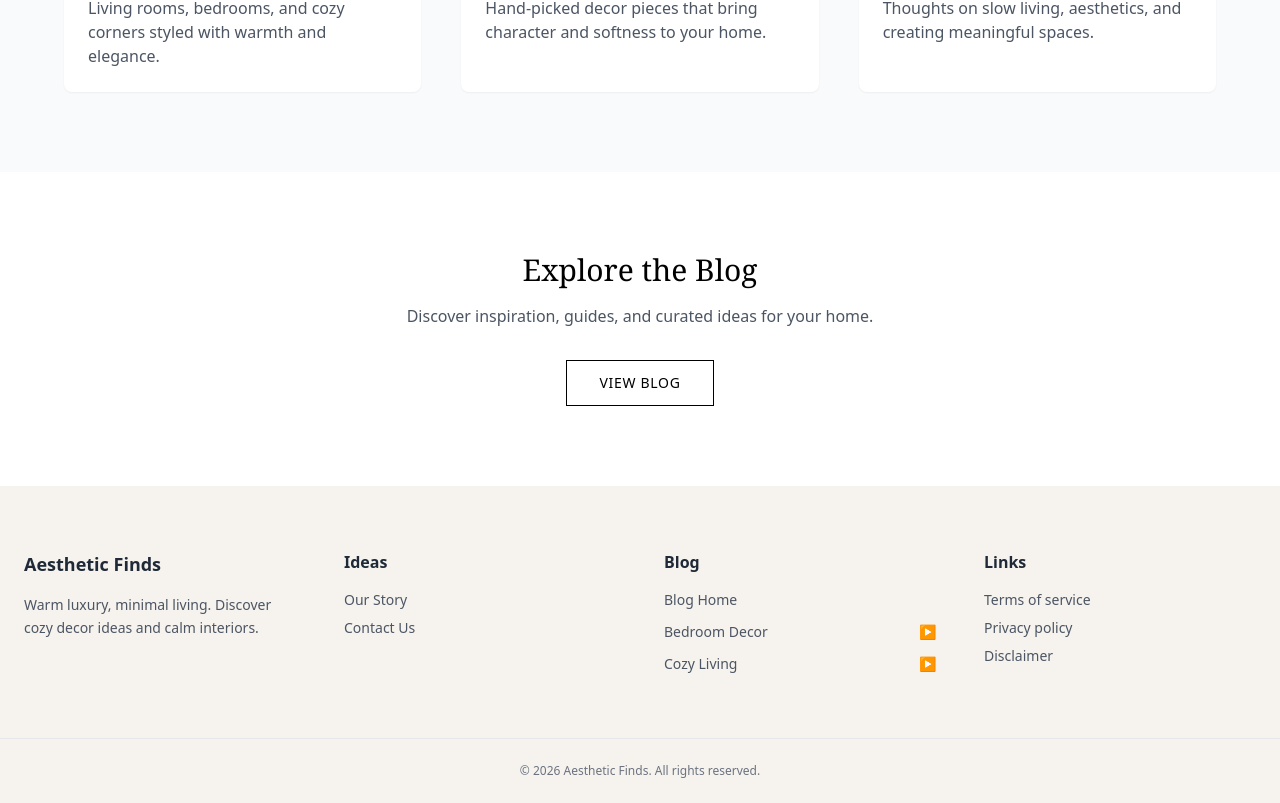
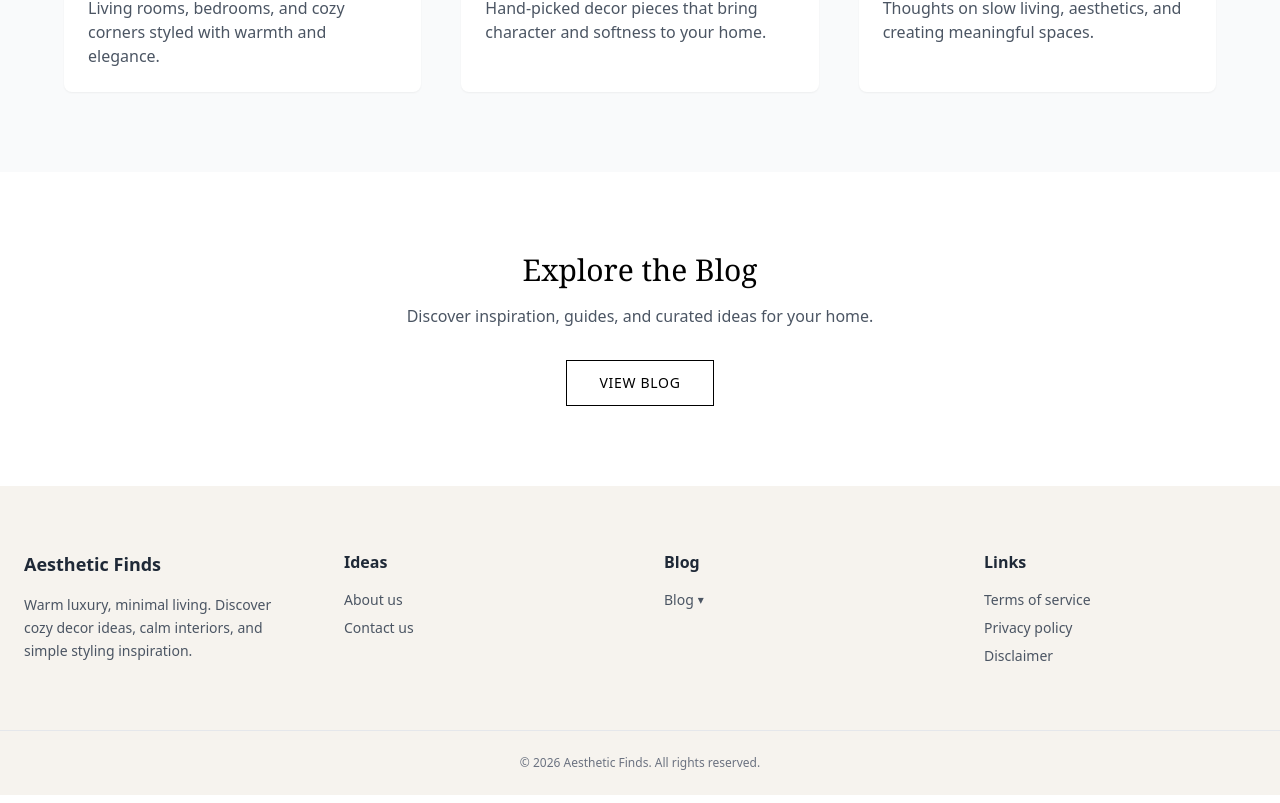
Before and after one commit to muasyamuthengi-gif/aestheticfindsbyanna, a Next.js app: page / in a window 1280 px wide. Shown: the part 1320-2123 px from the top of the page. Built offline with nearby package versions, Linux system fonts and the light colour scheme; a web font is replaced by a local one.

Commit message:
Update Footer.js

```diff
--- a/app/components/Footer.js
+++ b/app/components/Footer.js
@@ -1,12 +1,6 @@
-"use client";
-
 import Link from "next/link";
-import { useState } from "react";
 
 export default function Footer() {
-  const [openBedroom, setOpenBedroom] = useState(false);
-  const [openCozy, setOpenCozy] = useState(false);
-
   return (
     <footer className="bg-[#f6f3ee] text-gray-800">
       <div className="max-w-7xl mx-auto px-6 py-16 grid grid-cols-1 sm:grid-cols-2 md:grid-cols-4 gap-12">
@@ -18,7 +12,8 @@ export default function Footer() {
           </h2>
           <p className="text-sm text-gray-600 leading-relaxed">
             Warm luxury, minimal living.
-            Discover cozy decor ideas and calm interiors.
+            Discover cozy decor ideas, calm interiors,
+            and simple styling inspiration.
           </p>
         </div>
 
@@ -28,84 +23,49 @@ export default function Footer() {
           <ul className="space-y-2 text-sm text-gray-600">
             <li>
               <Link href="/about-us" className="hover:text-black">
-                Our Story
+                About us
               </Link>
             </li>
             <li>
               <Link href="/contact-us" className="hover:text-black">
-                Contact Us
+                Contact us
               </Link>
             </li>
           </ul>
         </div>
 
-        {/* Blog with dropdowns */}
+        {/* Blog (same dropdown style as Navbar) */}
         <div>
           <h3 className="font-semibold mb-4">Blog</h3>
 
-          <ul className="space-y-3 text-sm text-gray-600">
+          <div className="relative group text-sm text-gray-600">
+            <span className="cursor-pointer hover:text-black flex items-center gap-1">
+              Blog
+              <span className="text-xs">▾</span>
+            </span>
 
+            {/* Dropdown */}
+            <div className="absolute left-0 mt-2 hidden group-hover:block bg-white border shadow-md rounded-md w-44">
+              <ul className="py-2">
                 <li>
-              <Link href="/blog" className="hover:text-black">
-                Blog Home
+                  <Link
+                    href="/blog/slow-living"
+                    className="block px-4 py-2 hover:bg-gray-100"
+                  >
+                    Bedroom Decor
                   </Link>
                 </li>
-
-            {/* Bedroom Decor */}
                 <li>
-              <button
-                onClick={() => setOpenBedroom(!openBedroom)}
-                className="flex items-center justify-between w-full hover:text-black"
+                  <Link
+                    href="/blog/cozy-corners"
+                    className="block px-4 py-2 hover:bg-gray-100"
                   >
-                Bedroom Decor
-                <span
-                  className={`transition-transform ${
-                    openBedroom ? "rotate-90" : ""
-                  }`}
-                >
-                  ▶
-                </span>
-              </button>
-
-              {openBedroom && (
-                <ul className="ml-4 mt-2 space-y-2 text-gray-500">
-                  <li>
-                    <Link href="/blog/slow-living" className="hover:text-black">
-                      Cozy Bedrooms
+                    Cozy Living
                   </Link>
                 </li>
               </ul>
-              )}
-            </li>
-
-            {/* Cozy Living */}
-            <li>
-              <button
-                onClick={() => setOpenCozy(!openCozy)}
-                className="flex items-center justify-between w-full hover:text-black"
-              >
-                Cozy Living
-                <span
-                  className={`transition-transform ${
-                    openCozy ? "rotate-90" : ""
-                  }`}
-                >
-                  ▶
-                </span>
-              </button>
-
-              {openCozy && (
-                <ul className="ml-4 mt-2 space-y-2 text-gray-500">
-                  <li>
-                    <Link href="/blog/cozy-corners" className="hover:text-black">
-                      Cozy Corners
-                    </Link>
-                  </li>
-                </ul>
-              )}
-            </li>
-
-          </ul>
+            </div>
+          </div>
         </div>
 
         {/* Legal */}
@@ -132,6 +92,7 @@ export default function Footer() {
 
       </div>
 
+      {/* Bottom bar */}
       <div className="border-t border-gray-200 py-6 text-center text-xs text-gray-500">
         © {new Date().getFullYear()} Aesthetic Finds. All rights reserved.
       </div>
```
Lines whose indentation alone changed are shown as unchanged.
